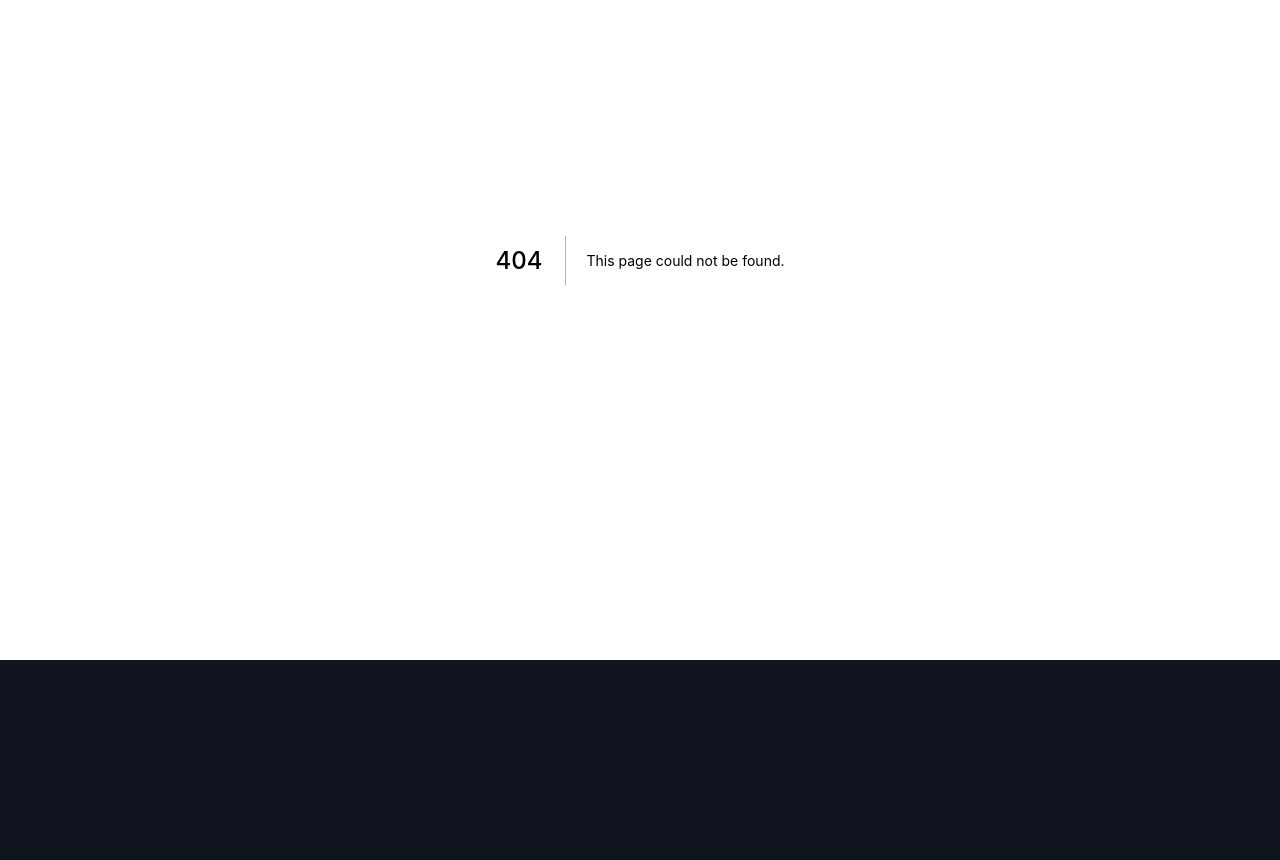
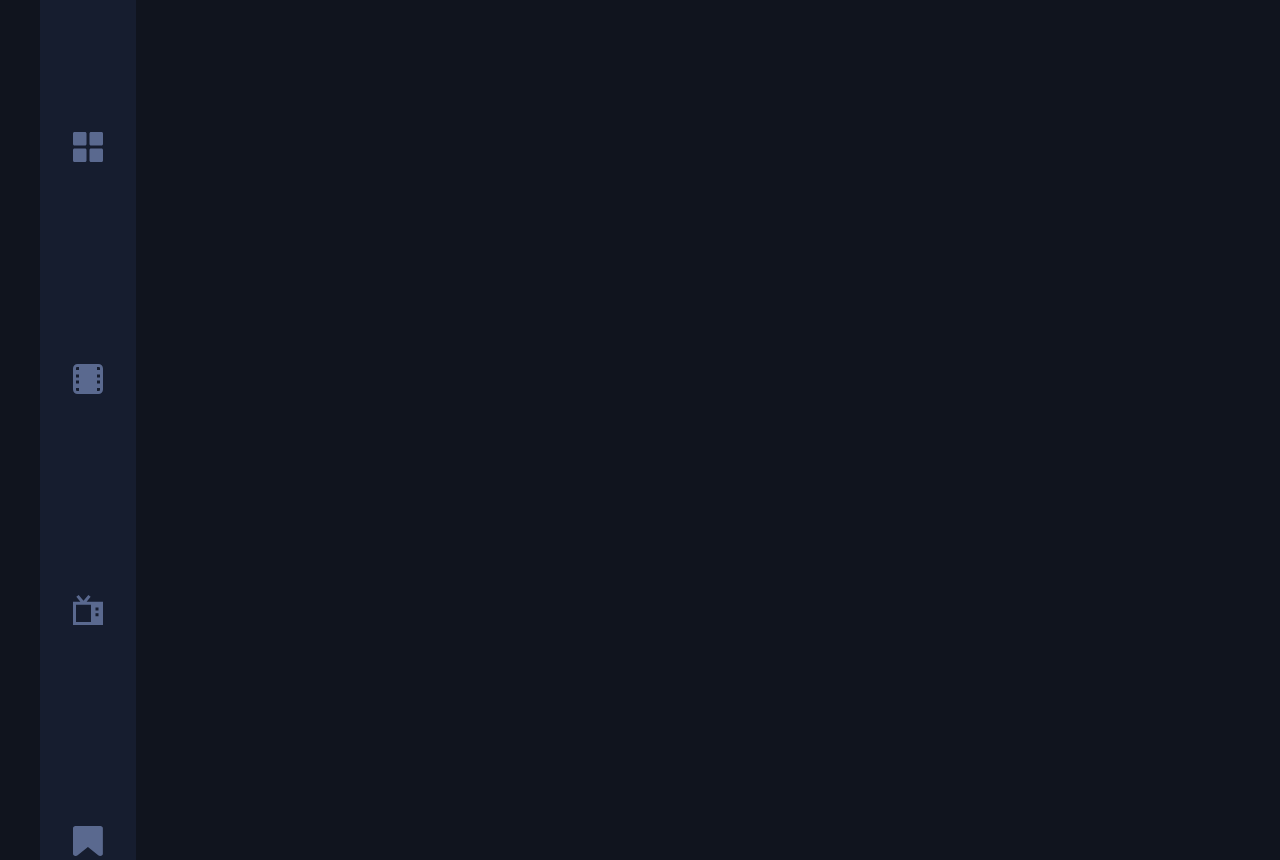
Before and after one commit to bugajewskam/netflix, a Next.js app: page /components/Filtering in a window 1280 px wide. Before the commit this address had no page. Shown: the part 140-1000 px from the top of the page. Before the commit the page ends 800 px from the top, so only its background shows below. Built offline with nearby package versions, Linux system fonts and the light colour scheme.

Commit message:
Add filtering component

```diff
--- /dev/null
+++ b/pages/components/Filtering.tsx
@@ -0,0 +1,35 @@
+import Image from "next/image";
+import { Item } from "../../interface";
+import iconNavHome from "/public/assets/icon-nav-home.svg";
+import iconNavBookmark from "/public/assets/icon-nav-bookmark.svg";
+import iconNavMovies from "/public/assets/icon-nav-movies.svg";
+import iconNavSeries from "/public/assets/icon-nav-tv-series.svg";
+import iconLogo from "/public/assets/logo.svg"
+interface FilteringProps{
+    handleMovie: ()=> any;
+    handleSeries:()=> any;
+    handleData:()=>any;
+}
+export const Filtering = ({handleMovie, handleSeries, handleData}: FilteringProps )=> {
+    const handleBookmark = ()=>{
+        console.log("help")
+    }
+
+  return (
+    <div className="filtering">
+
+        <button onClick={handleData}><Image  src={iconLogo} alt="Home" height={30} width={30} /></button>
+
+          <button onClick={handleData}><Image  src={iconNavHome} alt="Home" height={30} width={30} /></button>
+
+          <button onClick={handleMovie}><Image src={iconNavMovies} alt="movies" height={30} width={30} /></button>
+
+          <button onClick={handleSeries}><Image src={iconNavSeries} alt="bookmark" height={30} width={30} /></button>
+
+          <button onClick={handleBookmark}><Image src={iconNavBookmark} alt="bookmark" height={30} width={30} /></button>
+
+    </div>
+  );
+};
+
+export default Filtering;
```
